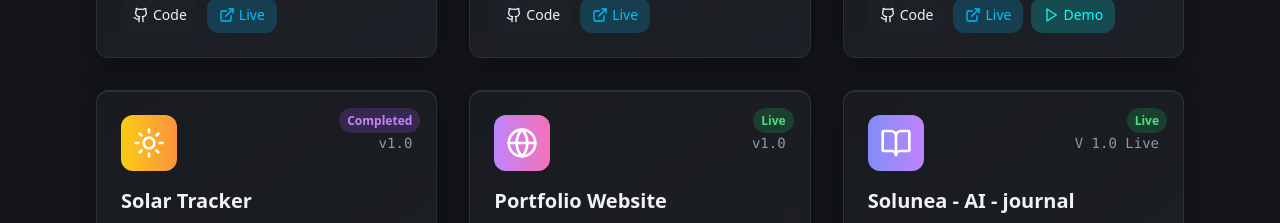
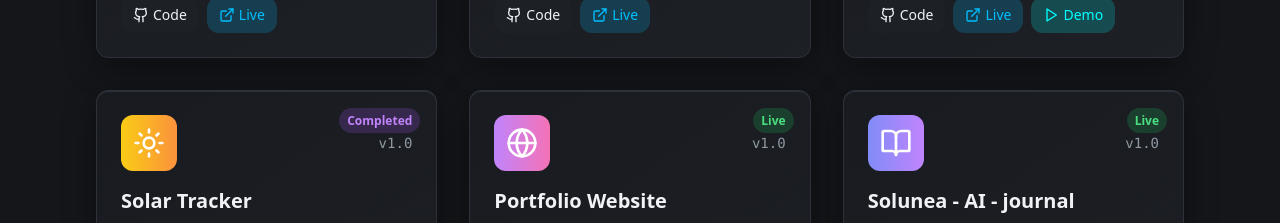
Before and after one commit to Wolfie-08/enkd, a React (Vite) app: page / in a window 1280 px wide. Shown: the part 1340-1563 px from the top of the page. Built offline with nearby package versions, Linux system fonts and the light colour scheme.

Commit message:
Update Solunea project version
Updated the Solunea project to display "V 1.0" below the "Live" tag.

```diff
--- a/src/components/ProjectsSection.tsx
+++ b/src/components/ProjectsSection.tsx
@@ -81,7 +81,7 @@ const ProjectsSection = () => {
       icon: BookOpen,
       status: 'Live',
       color: 'from-indigo-400 to-purple-400',
-      version: 'V 1.0 Live',
+      version: 'v1.0',
       links: {
         github: '#',
         live: 'https://solunea-ai-journal.vercel.app/'
```
